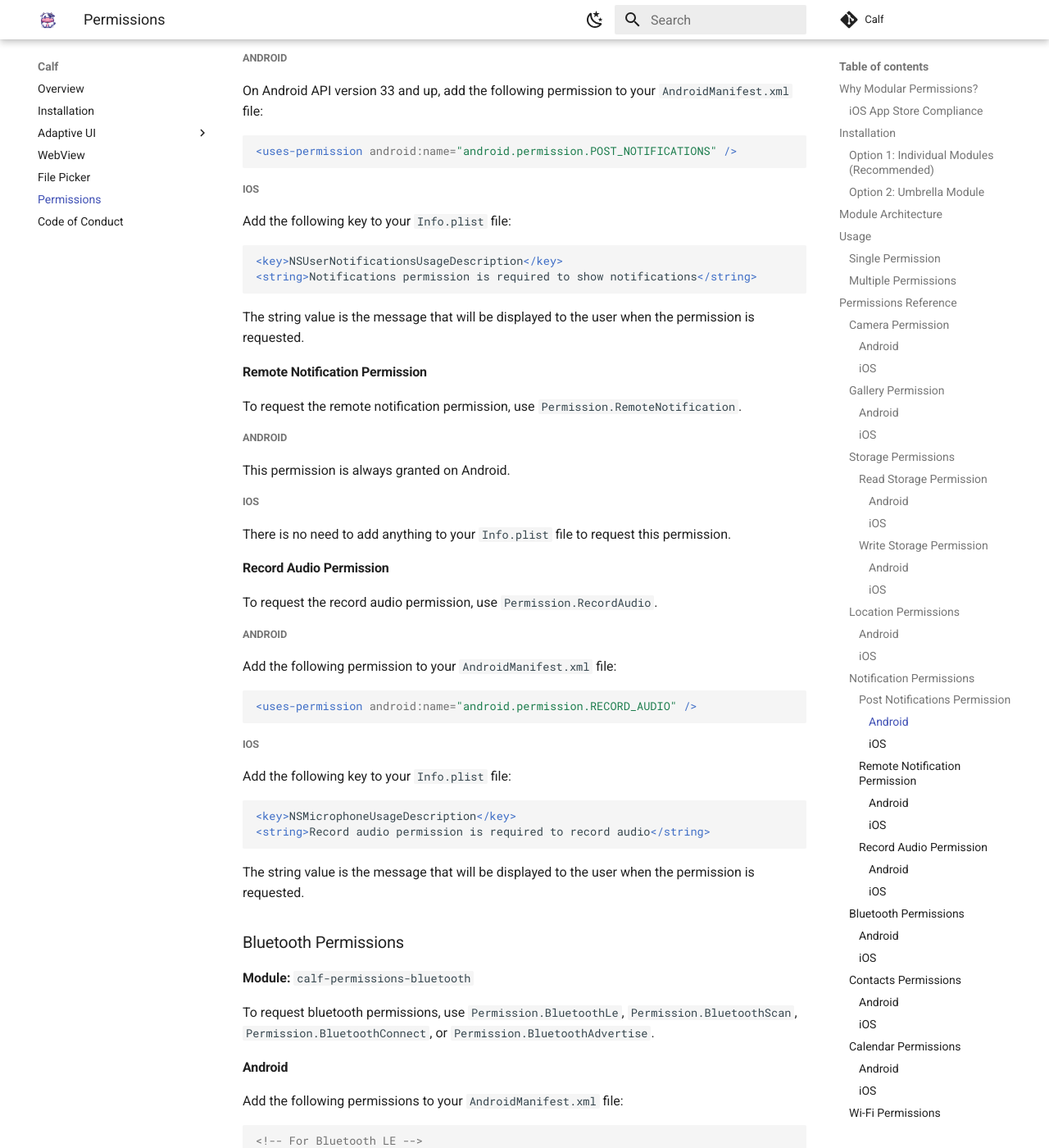
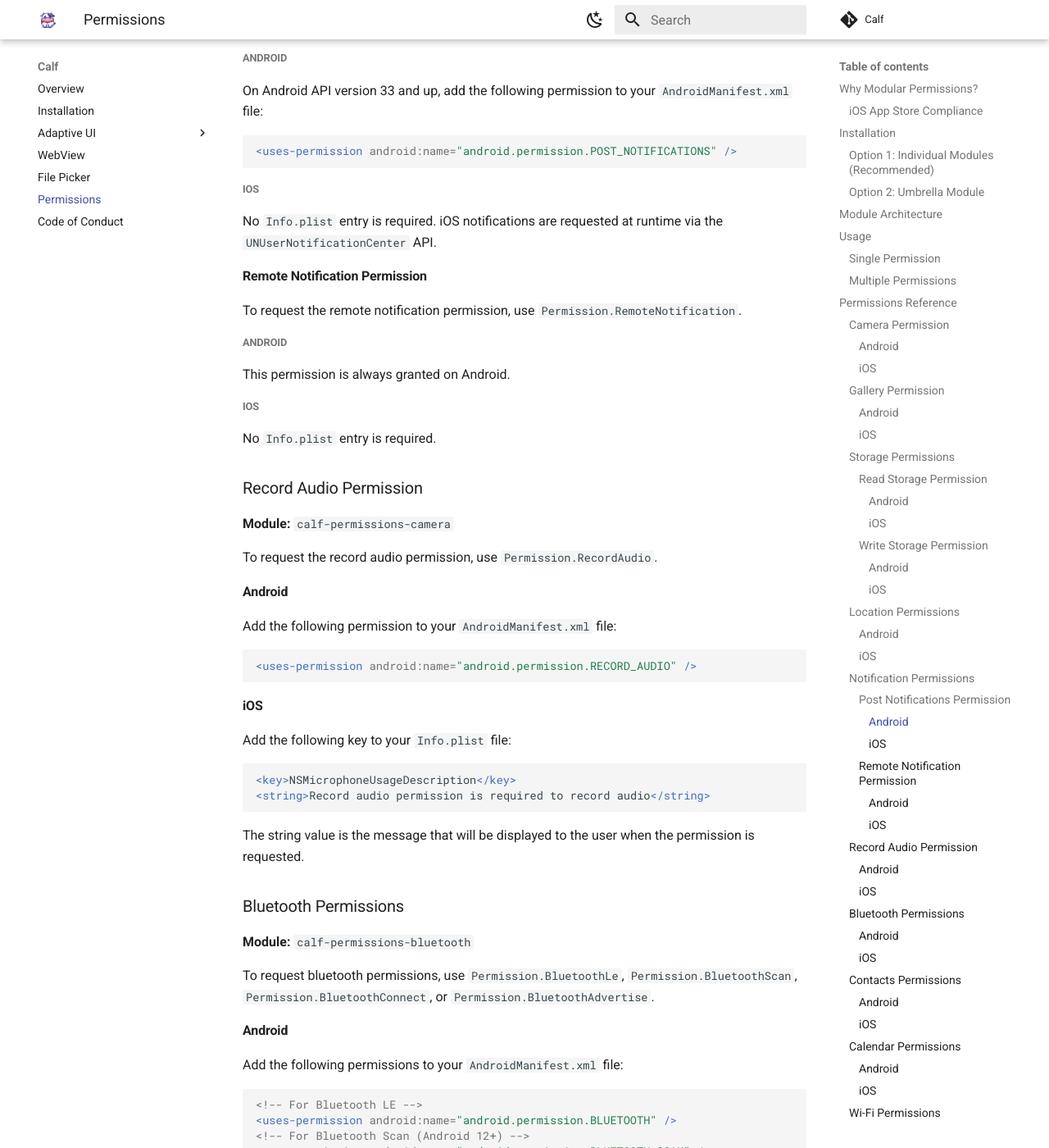
Before and after one commit to MohamedRejeb/Calf, an MkDocs documentation site: the page built from docs/permissions.md, in a window 1280 px wide and 1400 px high, scrolled down 6159 px. Shown: the whole window at 82% size. Built offline with MkDocs 1.6.1 and Material for MkDocs 9.7.7, drawn with Linux system fonts in a browser that asks for light colours; comment, search, counter and statistics services are not loaded; some of the changed text lies outside the part shown.

Commit message:
Update permissions documentation

````diff
--- a/docs/permissions.md
+++ b/docs/permissions.md
@@ -265,14 +265,7 @@ On Android API version 33 and up, add the following permission to your `AndroidM
 
 ##### iOS
 
-Add the following key to your `Info.plist` file:
-
-```xml
-<key>NSUserNotificationsUsageDescription</key>
-<string>Notifications permission is required to show notifications</string>
-```
-
-The string value is the message that will be displayed to the user when the permission is requested.
+No `Info.plist` entry is required. iOS notifications are requested at runtime via the `UNUserNotificationCenter` API.
 
 #### Remote Notification Permission
 
@@ -284,13 +277,15 @@ This permission is always granted on Android.
 
 ##### iOS
 
-There is no need to add anything to your `Info.plist` file to request this permission.
+No `Info.plist` entry is required.
 
-#### Record Audio Permission
+### Record Audio Permission
+
+**Module:** `calf-permissions-camera`
 
 To request the record audio permission, use `Permission.RecordAudio`.
 
-##### Android
+#### Android
 
 Add the following permission to your `AndroidManifest.xml` file:
 
@@ -298,7 +293,7 @@ Add the following permission to your `AndroidManifest.xml` file:
 <uses-permission android:name="android.permission.RECORD_AUDIO" />
 ```
 
-##### iOS
+#### iOS
 
 Add the following key to your `Info.plist` file:
 
@@ -322,11 +317,11 @@ Add the following permissions to your `AndroidManifest.xml` file:
 ```xml
 <!-- For Bluetooth LE -->
 <uses-permission android:name="android.permission.BLUETOOTH" />
-<!-- For Bluetooth Scan -->
-<uses-permission android:name="android.permission.BLUETOOTH_ADMIN" />
-<!-- For Bluetooth Connect -->
+<!-- For Bluetooth Scan (Android 12+) -->
+<uses-permission android:name="android.permission.BLUETOOTH_SCAN" />
+<!-- For Bluetooth Connect (Android 12+) -->
 <uses-permission android:name="android.permission.BLUETOOTH_CONNECT" />
-<!-- For Bluetooth Advertise -->
+<!-- For Bluetooth Advertise (Android 12+) -->
 <uses-permission android:name="android.permission.BLUETOOTH_ADVERTISE" />
 ```
 
````
Also changed, not shown: 2 other files.
